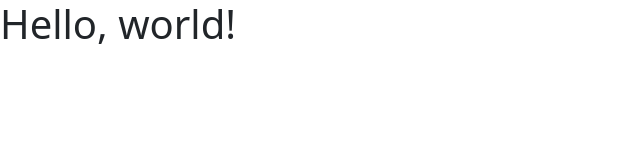
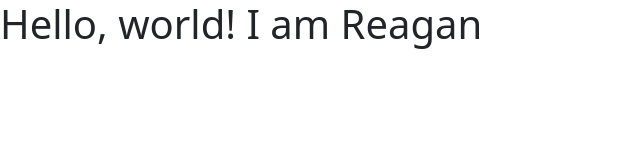
Before and after one commit to atchisonr1/inf286gittest, a plain HTML site: page index.html in a window 1280 px wide. Shown: the whole page, without its empty margins (0-640 px from the left). Drawn offline with nearby package versions, Linux system fonts and the light colour scheme.

Commit message:
Reagan says hi

```diff
--- a/index.html
+++ b/index.html
@@ -11,7 +11,7 @@
     <title>Hello, world!</title>
   </head>
   <body>
-    <h1>Hello, world!</h1>
+    <h1>Hello, world! I am Reagan</h1>
 
     <!-- Optional JavaScript; choose one of the two! -->
 
```
